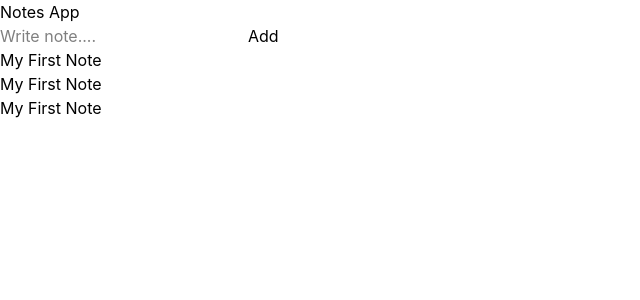
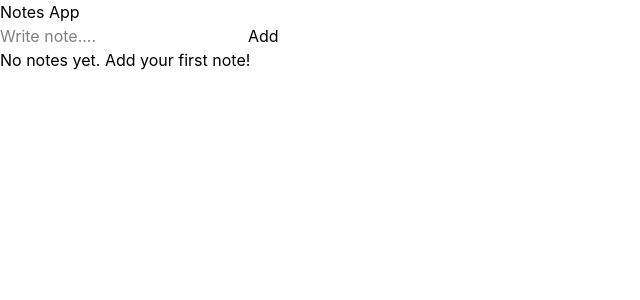
Before and after one commit to khushishetiya04/NoteVerse, a React (Vite) app: page / in a window 1280 px wide. Shown: the top 300 px of the page, without its empty margins (0-640 px from the left). Built offline with nearby package versions, Linux system fonts and the light colour scheme.

Commit message:
Render notes using props and map

```diff
--- a/src/components/NoteCard.jsx
+++ b/src/components/NoteCard.jsx
@@ -1,8 +1,8 @@
-export default function NoteCard() {
+export default function NoteCard({note}) {
     return (
         <>
             <div>
-                <p>My First Note</p>
+                <p>{note}</p>
             </div>
         </>
     )
--- a/src/components/NoteList.jsx
+++ b/src/components/NoteList.jsx
@@ -1,12 +1,13 @@
 import NoteCard from "./NoteCard";
 
-export default function NoteList() {
+export default function NoteList({notes}) {
+    console.log(notes);
     return (
         <>
             <div>
-                <NoteCard/>
-                <NoteCard/>
-                <NoteCard/>
+                {
+                    notes.length === 0? <p>No notes yet. Add your first note!</p> : notes.map((note, index) => ( <NoteCard note={note} key={index}/> ))
+                }
             </div>
         </>
     )
```
